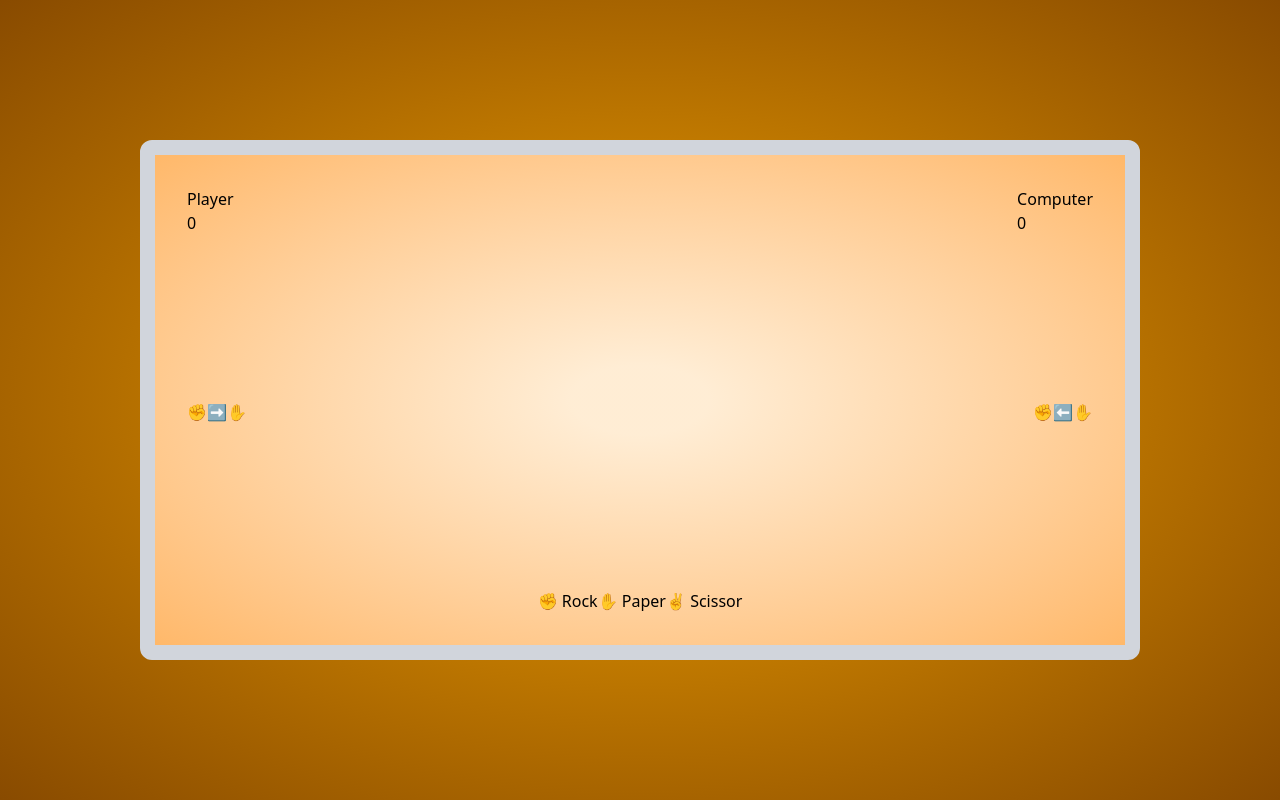
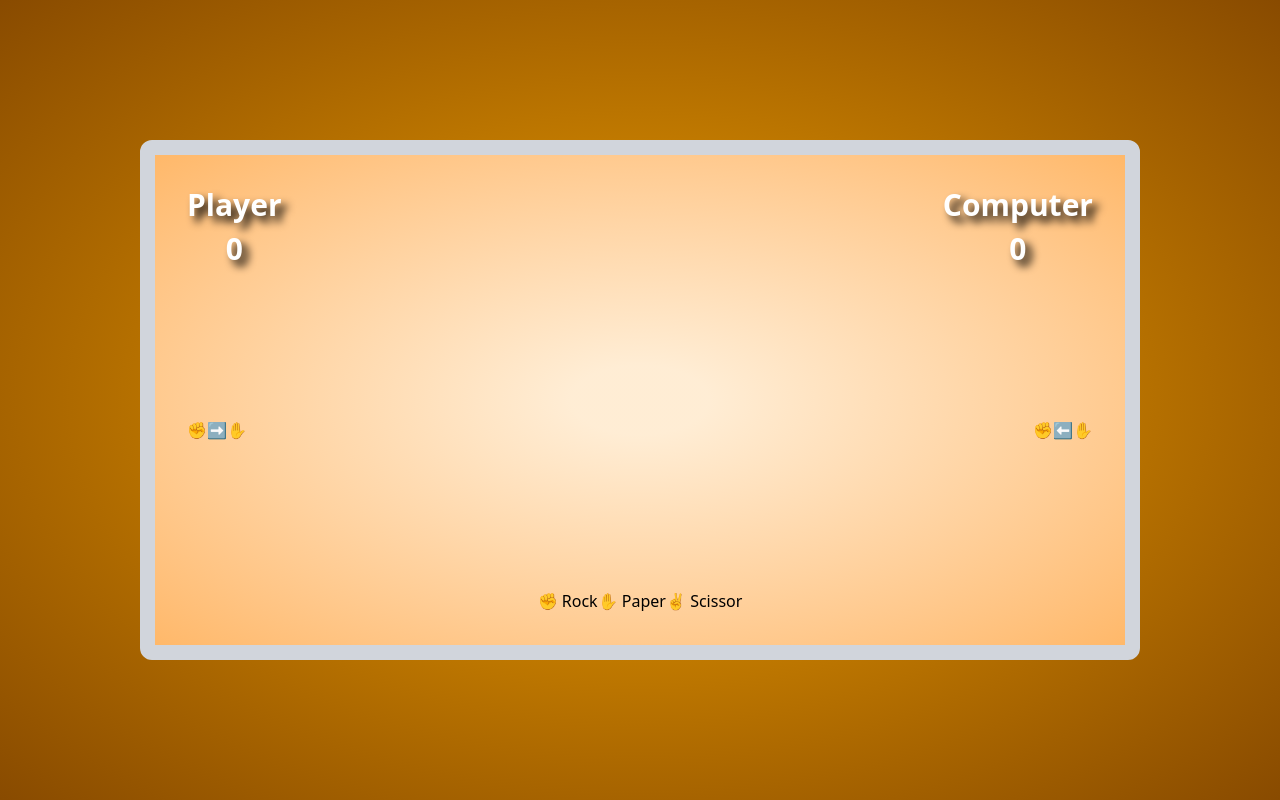
Before and after one commit to AlissonFredo/jokenpo, a React (Vite) app: page /game in a window 1280 px wide. Built offline with nearby package versions, Linux system fonts and the light colour scheme.

Commit message:
style: change the styles of the Header component

```diff
--- a/src/components/Header/index.jsx
+++ b/src/components/Header/index.jsx
@@ -1,16 +1,26 @@
 function Header({ scorePlayer, scoreComputer, result }) {
   return (
-    <div style={{ display: "flex", justifyContent: "space-between" }}>
+    <div className="flex justify-between">
       <div>
-        <p>Player</p>
-        <p>{scorePlayer}</p>
+        <p className="text-white font-bold text-3xl mb-2 drop-shadow-[6px_6px_4px_black]">
+          Player
+        </p>
+        <p className="text-center text-white font-bold text-3xl mb-1 drop-shadow-[6px_6px_4px_black]">
+          {scorePlayer}
+        </p>
       </div>
       <div>
-        <p>{result}</p>
+        <p className="text-white font-bold text-5xl mb-2 drop-shadow-[6px_6px_4px_black]">
+          {result}
+        </p>
       </div>
       <div>
-        <p>Computer</p>
-        <p>{scoreComputer}</p>
+        <p className="text-white font-bold text-3xl mb-2 drop-shadow-[6px_6px_4px_black]">
+          Computer
+        </p>
+        <p className="text-center text-white font-bold text-3xl mb-1 drop-shadow-[6px_6px_4px_black]">
+          {scoreComputer}
+        </p>
       </div>
     </div>
   );
```
